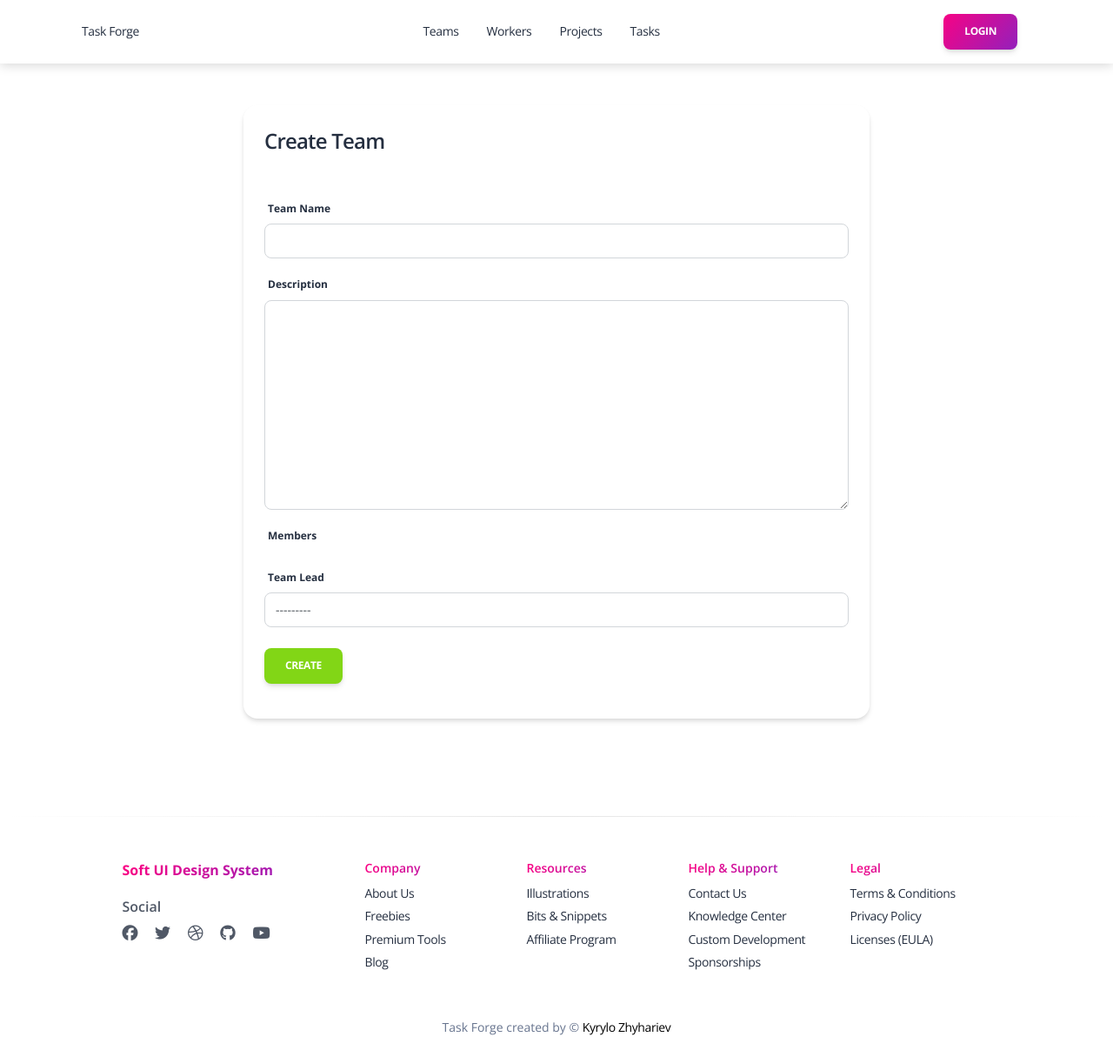
After one commit to Psychox1k/task_forge, a Django app: template templates/tasks/team_form.html in a window 1280 px wide. The commit adds this page. Shown: the whole page at 87% size. Run offline with Django 5.2, Linux system fonts and the light colour scheme; the template is opened without the code that fills it: values that come from a table or form of the project are taken from there, others are empty; some libraries are stand-ins or nearby versions.

Commit message:
feat(team): add TeamCreate form with styles and HTML structure

```diff
--- a/tasks/forms.py
+++ b/tasks/forms.py
@@ -1,5 +1,7 @@
 from django import forms
 from django.contrib.auth.forms import AuthenticationForm
+from .models import Team, Worker
+
 
 class CustomLoginForm(AuthenticationForm):
     username = forms.CharField(
@@ -14,3 +16,32 @@ class CustomLoginForm(AuthenticationForm):
             'class': 'form-control form-control-lg'
         })
     )
+
+
+class TeamForm(forms.ModelForm):
+    members = forms.ModelMultipleChoiceField(
+        queryset=Worker.objects.all(),
+        widget=forms.CheckboxSelectMultiple,
+    )
+
+    lead = forms.ModelChoiceField(
+        queryset=Worker.objects.all(),
+        widget=forms.Select,
+        required=True
+    )
+
+    class Meta:
+        model = Team
+        fields = ['name', 'description', 'members', 'lead']
+
+    def __init__(self, *args, **kwargs):
+        super().__init__(*args, **kwargs)
+
+        if 'members' in self.data:
+            try:
+                member_ids = self.data.getlist('members')
+                self.fields['lead'].queryset = Worker.objects.filter(id__in=member_ids)
+            except (ValueError, TypeError):
+                pass
+        elif self.instance.pk:
+            self.fields['lead'].queryset = self.instance.members.all()
--- /dev/null
+++ b/templates/tasks/team_form.html
@@ -0,0 +1,43 @@
+{% extends 'layouts/base-presentation.html' %}
+{% load widget_tweaks %}
+
+{% block content %}
+<div class="container my-5">
+  <div class="row justify-content-center">
+    <div class="col-md-8">
+      <div class="card shadow">
+        <div class="card-header text-white">
+          <h4 class="mb-0">Create Team</h4>
+        </div>
+        <div class="card-body">
+          <form method="post">
+            {% csrf_token %}
+
+            <div class="mb-3">
+              <label class="form-label">Team Name</label>
+              {{ form.name|add_class:"form-control" }}
+            </div>
+
+            <div class="mb-3">
+              <label class="form-label">Description</label>
+              {{ form.description|add_class:"form-control" }}
+            </div>
+
+            <div class="mb-3">
+              <label class="form-label">Members</label>
+              {{ form.members }}
+            </div>
+
+            <div class="mb-3">
+              <label class="form-label">Team Lead</label>
+              {{ form.lead|add_class:"form-control" }}
+            </div>
+
+            <button type="submit" class="btn btn-success mt-2">Create</button>
+          </form>
+        </div>
+      </div>
+    </div>
+  </div>
+</div>
+{% endblock %}
--- a/templates/tasks/team_list.html
+++ b/templates/tasks/team_list.html
@@ -17,7 +17,7 @@
         <button type="submit" class="btn btn-primary d-flex align-items-center" style="height: 42px;">Search</button>
       </form>
 
-          <a href="#" class="btn btn-success d-flex align-items-center justify-content-center" style="height: 42px;">
+          <a href="{% url 'task:team-create' %}" class="btn btn-success d-flex align-items-center justify-content-center" style="height: 42px;">
             <i class="ni ni-fat-add me-1"></i> Create
           </a>
 
```
Also changed, not shown: tasks/views.py (+8 -1 lines).
